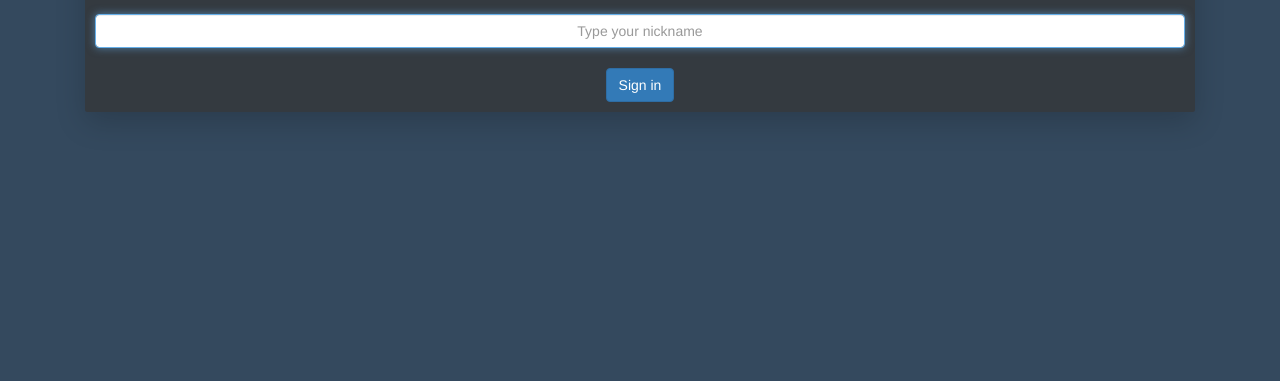
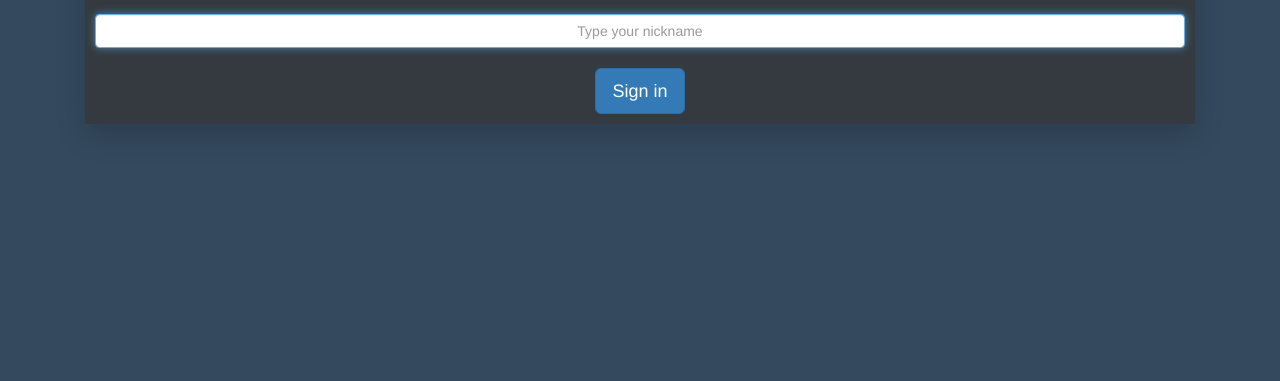
Before and after one commit to Techit-Kakaew/socket.io-webchat, a website: page index.html in a window 1280 px wide. Shown: the part 419-800 px from the top of the page. Drawn offline with nearby package versions, Linux system fonts and the light colour scheme; no server answers.

Commit message:
6th commit

```diff
--- a/index.html
+++ b/index.html
@@ -80,7 +80,7 @@
                         <input class="form-control text-center" type="text" maxlength="12" id="username"
                             placeholder="Type your nickname" value="" />
                         <br />
-                        <input type="submit" class="btn btn-primary" value="Sign in">
+                        <input type="submit" class="btn btn-primary btn-lg" value="Sign in">
                     </div>
                 </form>
             </div>
```
